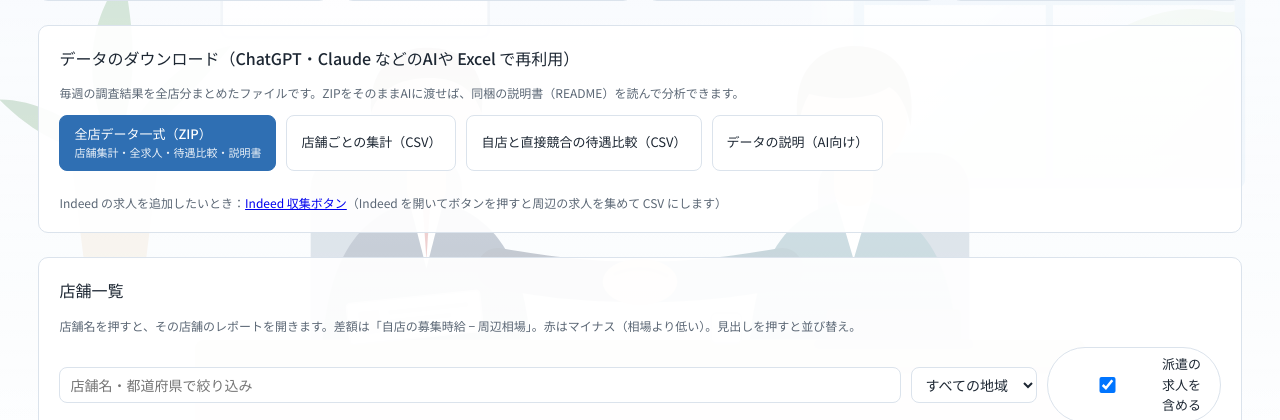
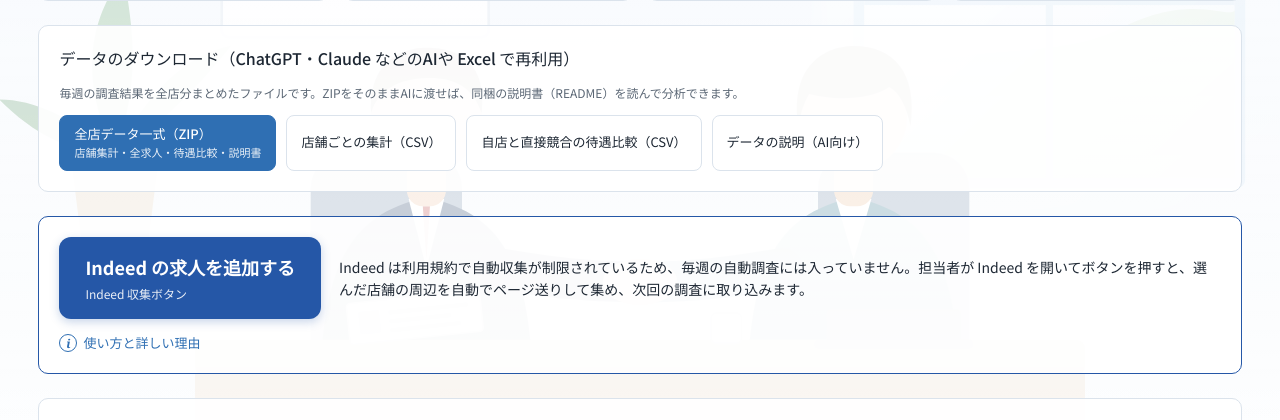
Before and after one commit to knoro-hue/HourlyWageSurvey, a Python web app: template wage_survey/templates/index.html in a window 1280 px wide. Shown: the part 265-685 px from the top of the page. Run offline with Jinja, Linux system fonts and the light colour scheme; the template is opened without the code that fills it, so the values that code supplies are empty.

Commit message:
Indeed 収集ボタンを大きくし、自動調査に入れていない理由の要約と、詳細（使い方・詳しい理由）の開閉表示を追加
Co-Authored-By: Claude Opus 5.5 <noreply@anthropic.com>
Claude-Session: https://claude.ai/code/session_01B8xLEkt6y1C2E4MkyzjPFa

```diff
--- a/wage_survey/templates/index.html
+++ b/wage_survey/templates/index.html
@@ -55,6 +55,17 @@
   .dl-links a.dl-main span { font-weight: 400; font-size: 11px; opacity: .9; }
   .haken { display: inline-flex; align-items: center; gap: 8px; padding: 6px 12px; border: 1px solid var(--line); border-radius: 999px; background: #fff; font-size: 13px; cursor: pointer; }
   .haken input { width: 16px; height: 16px; }
+  .indeed { border-color: #2557a7; }
+  .indeed-row { display: flex; gap: 18px; align-items: center; flex-wrap: wrap; }
+  .indeed-btn { display: inline-grid; gap: 2px; padding: 16px 26px; border-radius: 12px; background: #2557a7; color: #fff; text-decoration: none; font-size: 18px; font-weight: 700; box-shadow: 0 3px 10px rgba(37,87,167,.25); }
+  .indeed-btn span { font-size: 12px; font-weight: 400; opacity: .9; }
+  .indeed-btn:hover { background: #1d4689; }
+  .indeed-why { flex: 1 1 18rem; margin: 0; font-size: 14px; }
+  .more summary { cursor: pointer; font-size: 13px; color: var(--ind); display: inline-flex; align-items: center; gap: 6px; }
+  .more .i { display: inline-grid; place-items: center; width: 18px; height: 18px; border-radius: 50%; border: 1.5px solid var(--ind); font: italic 700 12px Georgia, serif; }
+  .more h3 { font-size: 14px; margin: 14px 0 4px; }
+  .more ol, .more ul { margin: 0; padding-left: 1.4em; font-size: 13px; line-height: 1.8; }
+  .more code { background: #eef2f6; padding: 0 4px; border-radius: 4px; }
   @media (max-width: 760px) { .hide-narrow { display: none; } .gapbar { display: none; } }
 </style>
 </head>
@@ -81,7 +92,37 @@
       <a href="data/benefits.csv" download>自店と直接競合の待遇比較（CSV）</a>
       <a href="data/README.md" target="_blank" rel="noopener">データの説明（AI向け）</a>
     </div>
-    <p class="note" style="margin-top:10px">Indeed の求人を追加したいとき：<a href="tools/indeed.html">Indeed 収集ボタン</a>（Indeed を開いてボタンを押すと周辺の求人を集めて CSV にします）</p>
+  </section>
+
+  <section class="card indeed">
+    <div class="indeed-row">
+      <a class="indeed-btn" href="tools/indeed.html">Indeed の求人を追加する<span>Indeed 収集ボタン</span></a>
+      <p class="indeed-why">Indeed は利用規約で自動収集が制限されているため、毎週の自動調査には入っていません。担当者が Indeed を開いてボタンを押すと、選んだ店舗の周辺を自動でページ送りして集め、次回の調査に取り込みます。</p>
+    </div>
+    <details class="more">
+      <summary><span class="i">i</span> 使い方と詳しい理由</summary>
+      <h3>使い方</h3>
+      <ol>
+        <li>「Indeed の求人を追加する」を開き、青いボタンをブラウザのブックマークバーへドラッグ（最初の1回だけ・パソコンの Chrome / Edge）</li>
+        <li><a href="https://jp.indeed.com/" target="_blank" rel="noopener">jp.indeed.com</a> を開いてブックマークを押す → 右上に操作パネル</li>
+        <li>店舗（複数可）と種類（③直接競合／②間接競合）を選んで「収集開始」→ 終わったら「CSVを保存」</li>
+        <li>CSV を GitHub の <code>data/manual</code> フォルダにアップロード → 次の日曜の調査から一覧・集計・ダウンロードデータに反映</li>
+      </ol>
+      <h3>自動調査に入れていない理由</h3>
+      <ul>
+        <li>Indeed の利用規約が、ロボット等による自動的なデータ収集を制限している</li>
+        <li>robots.txt で求人検索ページへのボットのアクセスが拒否されている</li>
+        <li>求人データを取り出す公式 API は新規利用を受け付けていない（要確認）</li>
+        <li>サーバーから無人で取りに行くとボット判定で遮断され、会社のネットワークが制限されるおそれがある</li>
+      </ul>
+      <h3>ボタン方式にしている理由と注意</h3>
+      <ul>
+        <li>担当者が自分のブラウザで、画面の前で操作する前提（ロボット確認が出たら自動で止まる）</li>
+        <li>1ページごとに6秒以上あけて取得し、ページ数にも上限を設けて負荷を抑える</li>
+        <li>規約上はグレーな使い方のため、社内で利用可否を判断のうえ、少量・低頻度で使う</li>
+        <li>確認日から60日を過ぎた求人は自動で集計から外す（掲載終了の可能性が高いため）</li>
+      </ul>
+    </details>
   </section>
 
   <section class="card">
```
Also changed, not shown: docs/index.html (+42 -1 lines), docs/tools/indeed.html (+13 -2 lines), wage_survey/templates/indeed.html (+13 -2 lines).
